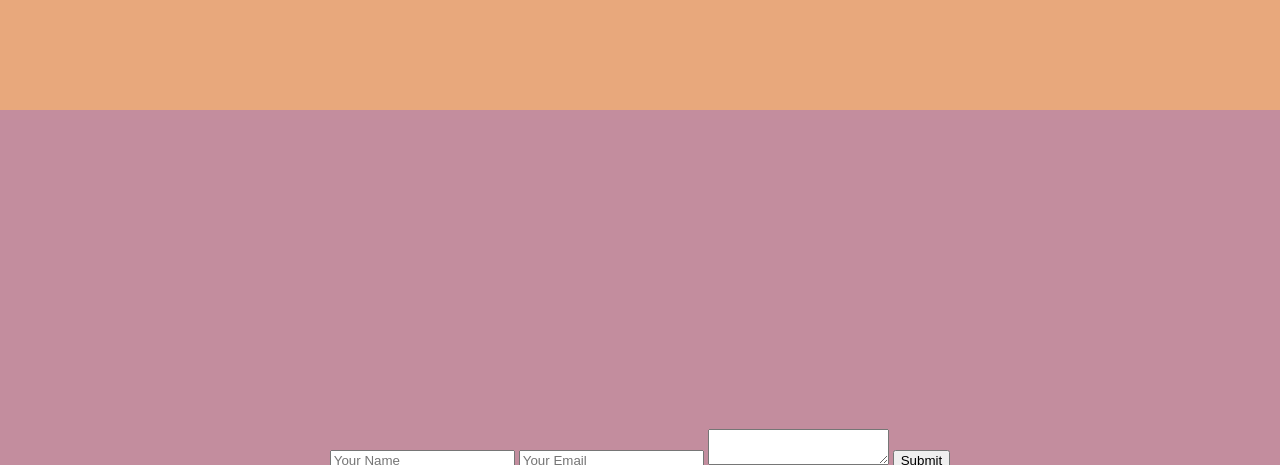
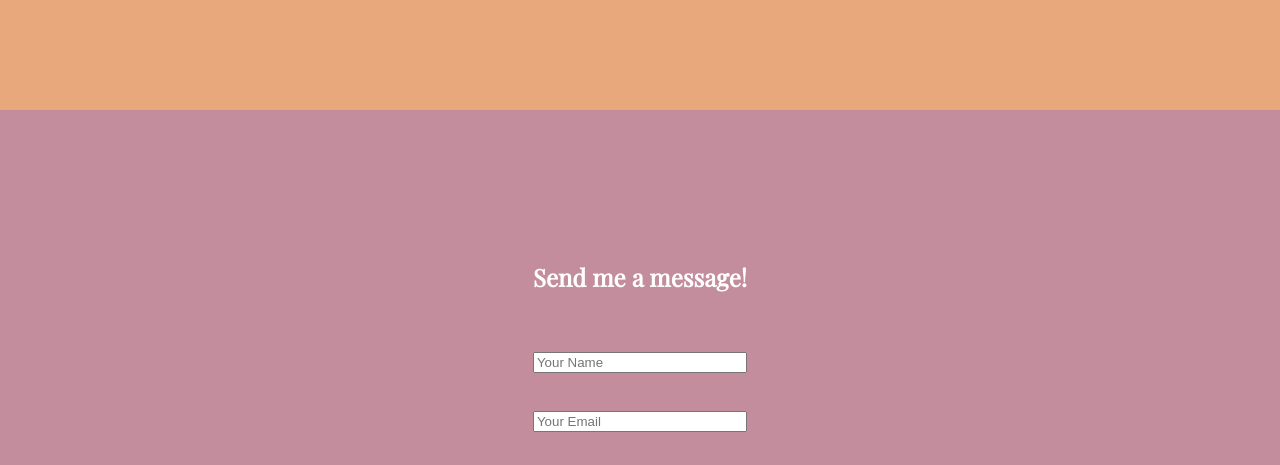
Before and after one commit to thingetoo/Portfolio-Website, a plain HTML site: page index.html in a window 1280 px wide. Shown: the part 3090-3555 px from the top of the page. Drawn offline with nearby package versions, Linux system fonts and the light colour scheme.

Commit message:
Updated the stying of the contact form

```diff
--- a/index.html
+++ b/index.html
@@ -80,10 +80,11 @@
     </section>
 
     <section id="contact">
-      <form action="https://api.staticforms.xyz/submit" method="post">
+      <form class="contact-form" action="https://api.staticforms.xyz/submit" method="post">
+        <h2>Send me a message!</h2>
         <input type="text" name="name" placeholder="Your Name" />
         <input type="text" name="email" placeholder="Your Email" />
-        <textarea name="message"></textarea>
+        <textarea name="message" placeholder="Your Message"></textarea>
         <input type="text" name="honeypot" style="display: none" />
         <input
           type="hidden"
--- a/styles.css
+++ b/styles.css
@@ -456,6 +456,19 @@ a {
   color: var(--medium);
 }
 
+#contact {
+  display: flex;
+  justify-content: space-evenly;
+}
+
+form.contact-form {
+    display: flex;
+    flex-direction: column;
+    min-height: auto;
+    height: 50vh;
+    justify-content: space-evenly;
+}
+
 @media only screen and (min-device-width: 768px) and (max-device-width: 1024px) {
   .typewritten {
     font-size: 16px;
```
